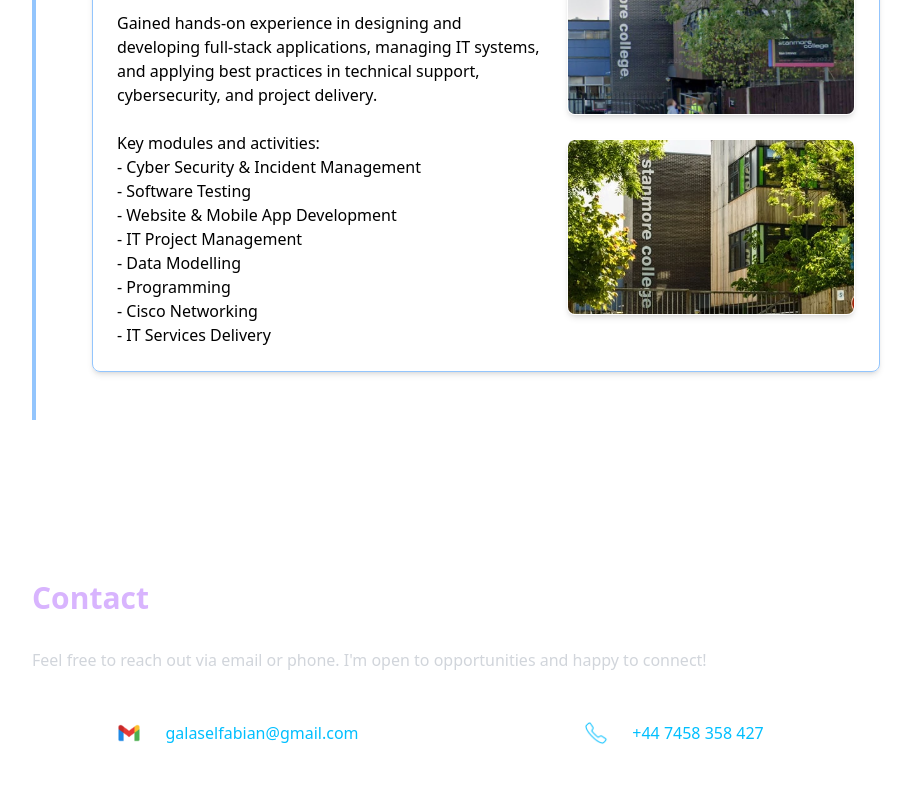
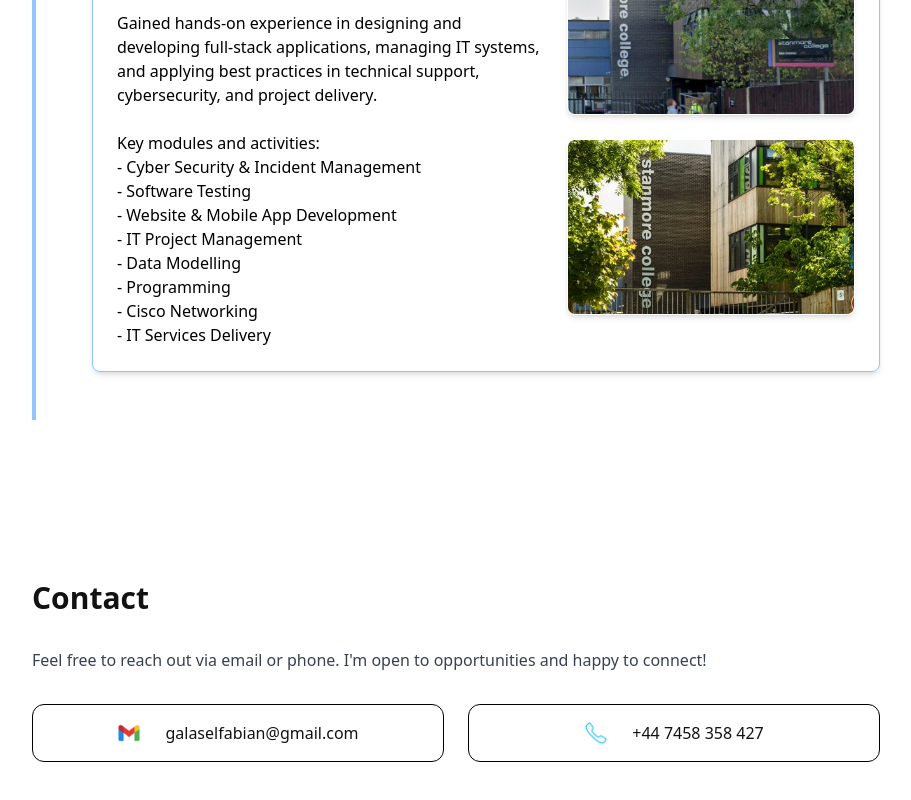
Before and after one commit to FabianC1/PortfolioWebsite, a React (Vite) app: page / in a window 1280 px wide. Shown: the part 2644-3444 px from the top of the page, without its empty margins (184-1095 px from the left). Built offline with nearby package versions, Linux system fonts and the light colour scheme.

Commit message:
implemented light mode on contacts section

```diff
--- a/src/App.tsx
+++ b/src/App.tsx
@@ -528,8 +528,11 @@ function App() {
 
       {/* Contact section */}
       <section id="contact" className="max-w-4xl mx-auto py-20 px-6">
-        <h2 className="text-3xl font-bold text-purple-300 mb-8 text-center md:text-left">Contact</h2>
-        <p className="text-gray-300 mb-8">
+        <h2 className="text-3xl font-bold text-charcoalBlack dark:text-purple-300 mb-8 text-center md:text-left">
+          Contact
+        </h2>
+
+        <p className="text-gray-700 dark:text-gray-300 mb-8">
           Feel free to reach out via email or phone. I'm open to opportunities and happy to connect!
         </p>
 
@@ -537,14 +540,14 @@ function App() {
           {/* Email Card */}
           <a
             href="mailto:galaselfabian@gmail.com"
-            className="group flex justify-center items-center gap-6 border border-white p-4 rounded-xl transition-all duration-700 ease-in-out hover:border-neonPurple hover:shadow-lg hover:shadow-neonPurple/50"
+            className="group flex justify-center items-center gap-6 border border-black dark:border-white p-4 rounded-xl transition-all duration-700 ease-in-out hover:border-orange dark:hover:border-neonPurple hover:shadow-lg hover:shadow-orange/50 dark:hover:shadow-neonPurple/50"
           >
             <img
               src="/gmail.png"
               alt="Email Icon"
               className="w-6 h-6 transition-transform group-hover:scale-110 duration-700"
             />
-            <span className="text-skyBlue group-hover:text-white text-center transition-colors duration-700 ease-in-out">
+            <span className="text-charcoalBlack dark:text-skyBlue group-hover:text-orange dark:group-hover:text-white text-center transition-colors duration-700 ease-in-out">
               galaselfabian@gmail.com
             </span>
           </a>
@@ -552,14 +555,14 @@ function App() {
           {/* Phone Card */}
           <a
             href="tel:+447458358427"
-            className="group flex justify-center items-center gap-6 border border-white p-4 rounded-xl transition-all duration-700 ease-in-out hover:border-neonPurple hover:shadow-lg hover:shadow-neonPurple/50"
+            className="group flex justify-center items-center gap-6 border border-black dark:border-white p-4 rounded-xl transition-all duration-700 ease-in-out hover:border-orange dark:hover:border-neonPurple hover:shadow-lg hover:shadow-orange/50 dark:hover:shadow-neonPurple/50"
           >
             <img
               src="/phone.png"
               alt="Phone Icon"
               className="w-6 h-6 transition-transform group-hover:scale-110 duration-700"
             />
-            <span className="text-skyBlue group-hover:text-white text-center transition-colors duration-700 ease-in-out">
+            <span className="text-charcoalBlack dark:text-skyBlue group-hover:text-orange dark:group-hover:text-white text-center transition-colors duration-700 ease-in-out">
               +44 7458 358 427
             </span>
           </a>
```
